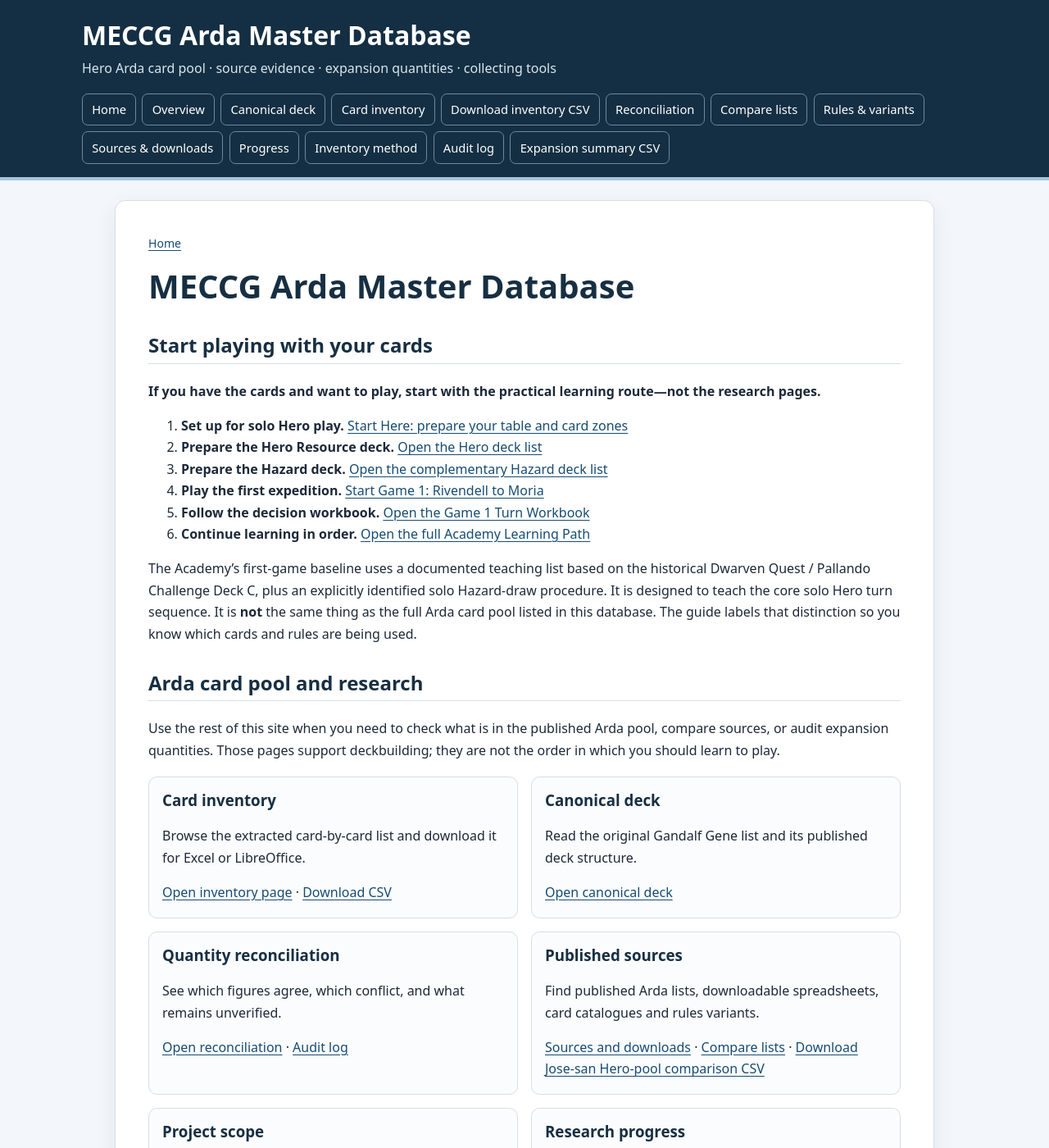
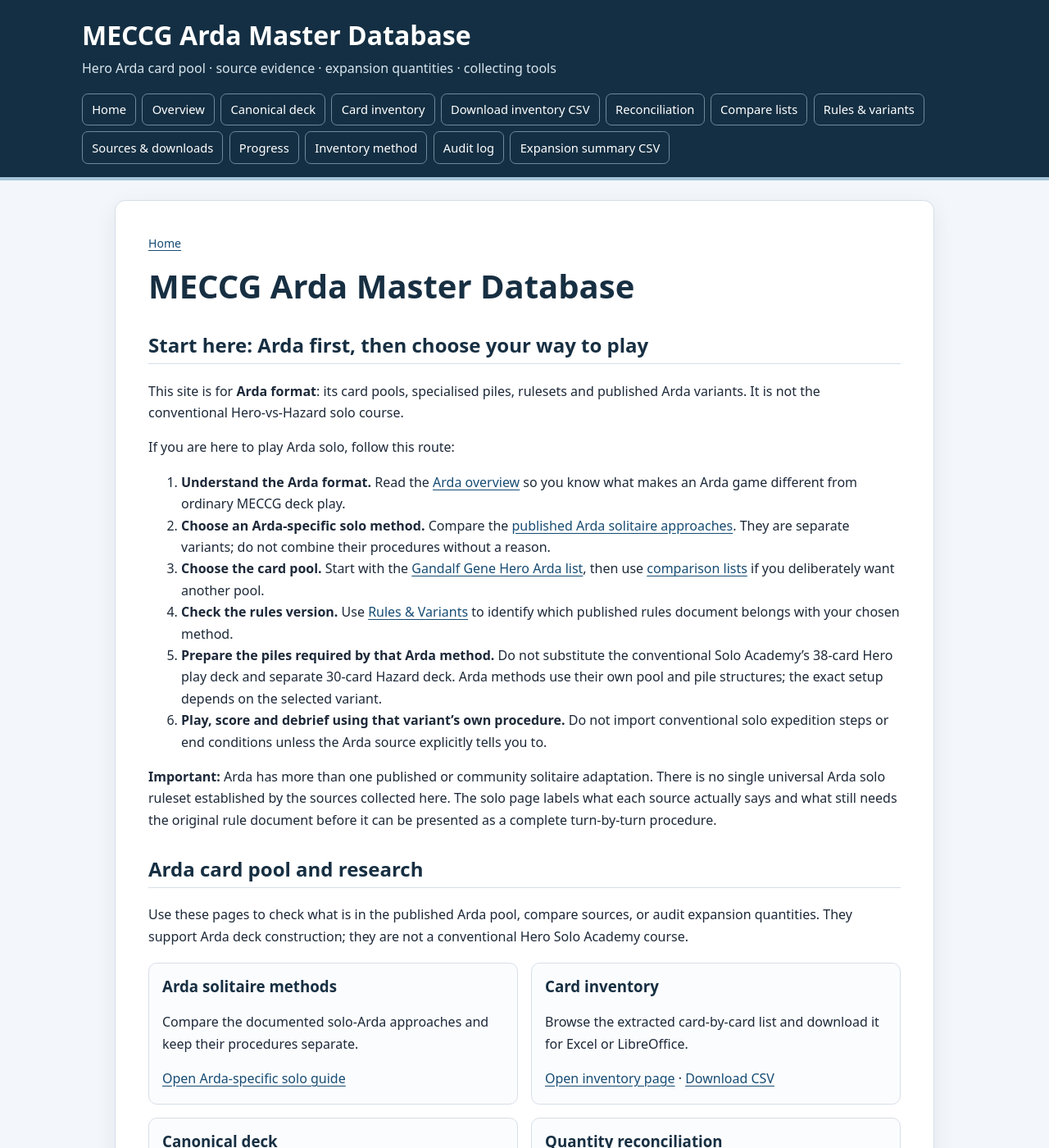
Before and after one commit to JamSpot/meccg-arda-master-database, a Jekyll site: the page built from index.md, in a window 1280 px wide and 1400 px high. Shown: the whole window at 82% size. Built offline with Jekyll 4.4.1, drawn with Linux system fonts in a browser that asks for light colours; some of the changed text lies outside the part shown.

Commit message:
Separate Arda homepage from conventional solo course

```diff
--- a/index.md
+++ b/index.md
@@ -5,24 +5,31 @@ title: Home
 
 # MECCG Arda Master Database
 
-## Start playing with your cards
+## Start here: Arda first, then choose your way to play
 
-**If you have the cards and want to play, start with the practical learning route—not the research pages.**
+This site is for **Arda format**: its card pools, specialised piles, rulesets and published Arda variants. It is not the conventional Hero-vs-Hazard solo course.
 
-1. **Set up for solo Hero play.** [Start Here: prepare your table and card zones](https://jamspot.github.io/meccg-hero-solo-academy/academy/)
-2. **Prepare the Hero Resource deck.** [Open the Hero deck list](https://jamspot.github.io/meccg-hero-solo-academy/decks/hero-deck/)
-3. **Prepare the Hazard deck.** [Open the complementary Hazard deck list](https://jamspot.github.io/meccg-hero-solo-academy/decks/hazard-deck/)
-4. **Play the first expedition.** [Start Game 1: Rivendell to Moria](https://jamspot.github.io/meccg-hero-solo-academy/games/game-1/)
-5. **Follow the decision workbook.** [Open the Game 1 Turn Workbook](https://jamspot.github.io/meccg-hero-solo-academy/games/game-1/turn-workbook/)
-6. **Continue learning in order.** [Open the full Academy Learning Path](https://jamspot.github.io/meccg-hero-solo-academy/academy/learning-path/)
+If you are here to play Arda solo, follow this route:
 
-The Academy's first-game baseline uses a documented teaching list based on the historical Dwarven Quest / Pallando Challenge Deck C, plus an explicitly identified solo Hazard-draw procedure. It is designed to teach the core solo Hero turn sequence. It is **not** the same thing as the full Arda card pool listed in this database. The guide labels that distinction so you know which cards and rules are being used.
+1. **Understand the Arda format.** Read the [Arda overview](docs/arda-overview.html) so you know what makes an Arda game different from ordinary MECCG deck play.
+2. **Choose an Arda-specific solo method.** Compare the [published Arda solitaire approaches](docs/arda-solo-play.html). They are separate variants; do not combine their procedures without a reason.
+3. **Choose the card pool.** Start with the [Gandalf Gene Hero Arda list](docs/gandalf-gene.html), then use [comparison lists](docs/comparison-lists.html) if you deliberately want another pool.
+4. **Check the rules version.** Use [Rules & Variants](docs/rules-and-variants.html) to identify which published rules document belongs with your chosen method.
+5. **Prepare the piles required by that Arda method.** Do not substitute the conventional Solo Academy's 38-card Hero play deck and separate 30-card Hazard deck. Arda methods use their own pool and pile structures; the exact setup depends on the selected variant.
+6. **Play, score and debrief using that variant's own procedure.** Do not import conventional solo expedition steps or end conditions unless the Arda source explicitly tells you to.
+
+**Important:** Arda has more than one published or community solitaire adaptation. There is no single universal Arda solo ruleset established by the sources collected here. The solo page labels what each source actually says and what still needs the original rule document before it can be presented as a complete turn-by-turn procedure.
 
 ## Arda card pool and research
 
-Use the rest of this site when you need to check what is in the published Arda pool, compare sources, or audit expansion quantities. Those pages support deckbuilding; they are not the order in which you should learn to play.
+Use these pages to check what is in the published Arda pool, compare sources, or audit expansion quantities. They support Arda deck construction; they are not a conventional Hero Solo Academy course.
 
 <div class="home-link-grid">
+  <section class="home-link-card">
+    <h3>Arda solitaire methods</h3>
+    <p>Compare the documented solo-Arda approaches and keep their procedures separate.</p>
+    <p><a href="docs/arda-solo-play.html">Open Arda-specific solo guide</a></p>
+  </section>
   <section class="home-link-card">
     <h3>Card inventory</h3>
     <p>Browse the extracted card-by-card list and download it for Excel or LibreOffice.</p>
@@ -79,3 +86,4 @@ These are working extraction figures, not a claim that every card identity and e
 - Every quantity should retain its source and reconciliation status.
 - Only genuine physical MECCG cards are in scope — no proxies.
 - Minion Arda is excluded unless specifically requested.
+- Conventional Hero Solo Academy lessons and decklists do not belong in this Arda project.
```
